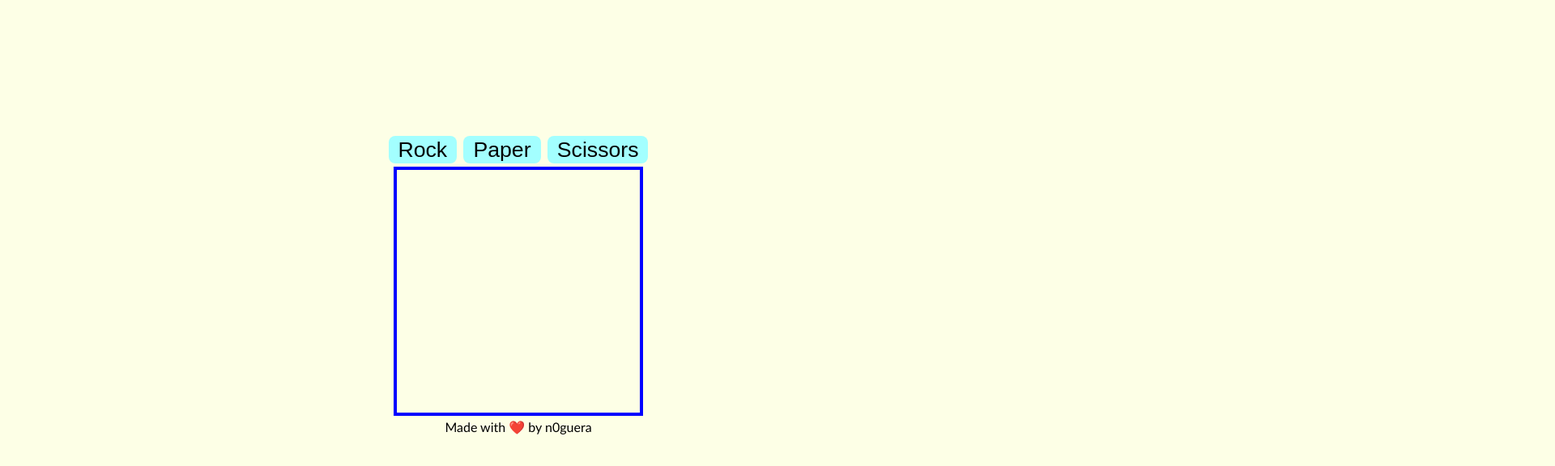
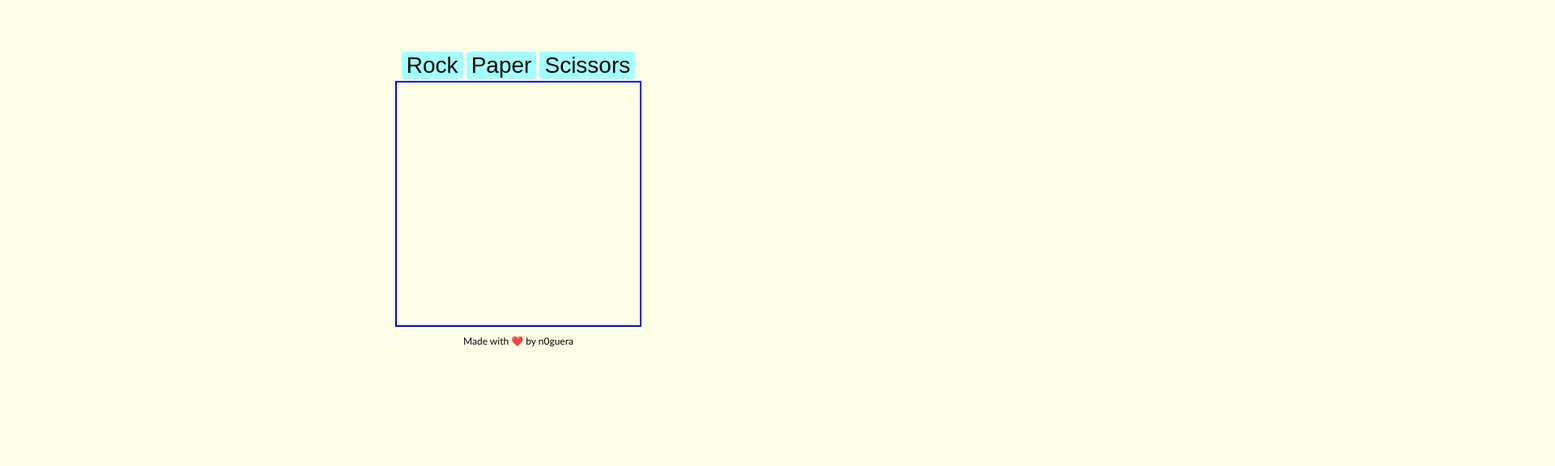
Before and after one commit to n0guera/odin-rock-paper-scissors, a plain HTML site: page index.html in a window 1280 px wide. Shown: the whole page at 81% size, 1920 px wide, since content can reach past the window. Drawn offline with Linux system fonts and the light colour scheme.

Commit message:
Fix scales

```diff
--- a/css/style.css
+++ b/css/style.css
@@ -5,22 +5,26 @@ body {
     justify-content: center;
     margin: 0;
     gap: 2px;
-    padding: 20%;
-    scale: 2;
+    padding: 5%;
     background-color: rgb(253, 255, 230);
     font-family: 'Trebuchet MS', 'Lucida Sans Unicode', 'Lucida Grande', 'Lucida Sans', Arial, sans-serif;
 }
 
 #game-output {
     text-align: center;
+    font-size: 28px;
 }
 
 footer {
-    font-size: 8px;
+    font-size: 12px;
+    width: fit-content;
+    height: fit-content;
+    margin: 8px;
 }
 
 button {
     border: none;
     border-radius: 4px;
     background: rgb(163, 255, 255);
+    font-size: 28px;
 }
--- a/js/script.js
+++ b/js/script.js
@@ -2,7 +2,7 @@ let playerScore = 0;
 let computerScore = 0;
 
 const outputBox = document.querySelector('#game-output');
-outputBox.style.cssText = "border: 2px blue solid; width: 150px; height: 150px; margin; 16px;";
+outputBox.style.cssText = "border: 2px blue solid; width: 300px; height: 300px; margin; 32px;";
 
 const rockBtn = document.querySelector('#rock-btn');
 rockBtn.addEventListener('click', playRoundRock);
```
